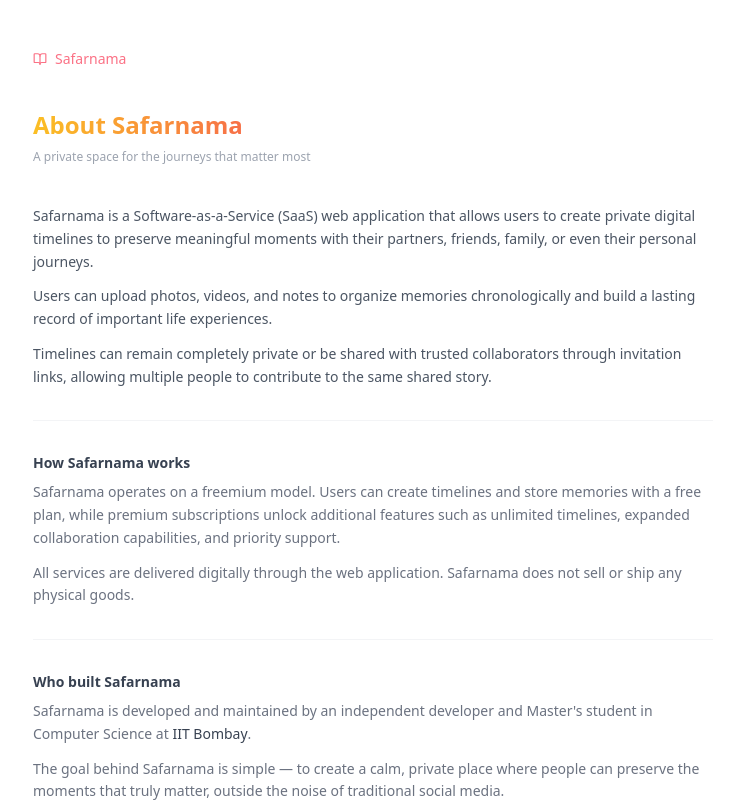
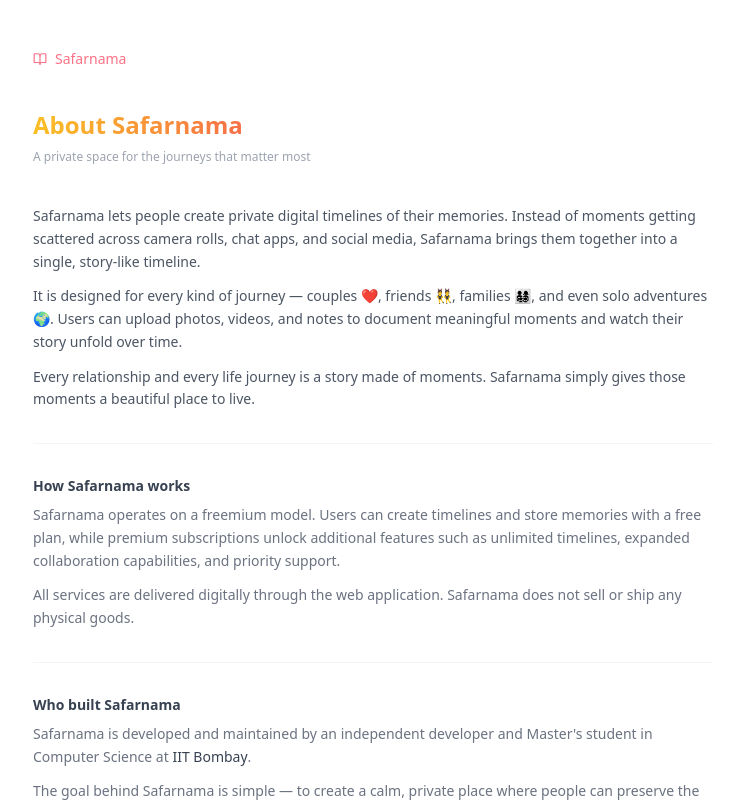
Before and after one commit to vennyvirtuoso/story-timeline_public, a React (Vite) app: page /about in a window 1280 px wide. Shown: the top 802 px of the page, without its empty margins (267-1005 px from the left). Built offline with nearby package versions, Linux system fonts and the light colour scheme; no server answers.

Commit message:
changed about page

```diff
--- a/src/pages/About.jsx
+++ b/src/pages/About.jsx
@@ -26,22 +26,22 @@
         {/* Product Description */}
         <section className="mb-8">
   <p className="text-sm text-gray-600 leading-relaxed">
-            Safarnama is a Software-as-a-Service (SaaS) web application that
-            allows users to create private digital timelines to preserve
-            meaningful moments with their partners, friends, family, or even
-            their personal journeys.
+    Safarnama lets people create private digital
+    timelines of their memories. Instead of moments getting scattered across
+    camera rolls, chat apps, and social media, Safarnama brings them together
+    into a single, story-like timeline.
   </p>
 
   <p className="text-sm text-gray-600 leading-relaxed mt-3">
-            Users can upload photos, videos, and notes to organize memories
-            chronologically and build a lasting record of important life
-            experiences.
+    It is designed for every kind of journey — couples ❤️, friends 👯,
+    families 👨‍👩‍👧‍👦, and even solo adventures 🌍. Users can upload photos,
+    videos, and notes to document meaningful moments and watch their story
+    unfold over time.
   </p>
 
   <p className="text-sm text-gray-600 leading-relaxed mt-3">
-            Timelines can remain completely private or be shared with trusted
-            collaborators through invitation links, allowing multiple people to
-            contribute to the same shared story.
+    Every relationship and every life journey is a story made of moments.
+    Safarnama simply gives those moments a beautiful place to live.
   </p>
 </section>
 
```
Lines whose indentation alone changed are shown as unchanged.
